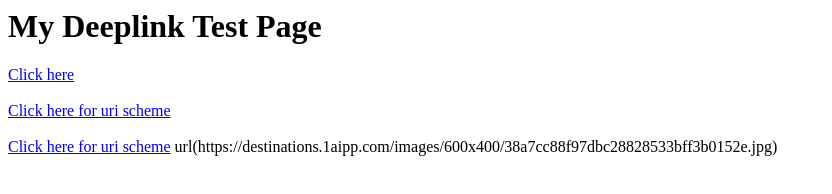
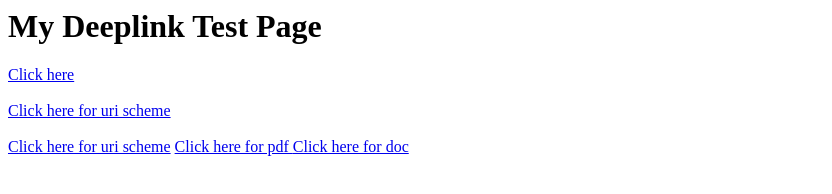
Before and after one commit to amadeusjam/amadeusjam.github.io, a plain HTML site: page index.html in a window 1280 px wide. Shown: the whole page, without its empty margins (0-832 px from the left). Drawn offline with Linux system fonts and the light colour scheme.

Commit message:
Adding links for doc and pdf

```diff
--- a/index.html
+++ b/index.html
@@ -43,9 +43,15 @@
 <br><br>
 <a href="fb-messenger://" target="_blank">Click here for uri scheme</a>
 
+
+<a href="https://www.sample-videos.com/pdf/Sample-pdf-5mb.pdf" target="_blank" extension-type="pdf">
+	Click here for pdf
+</a>
+
+<a href="https://www.sample-videos.com/doc/Sample-doc-file-100kb.doc" target="_blank" extension-type="doc">
+	Click here for doc
+</a>
+
 </body>
 
 </html>
-
-
-url(https://destinations.1aipp.com/images/600x400/38a7cc88f97dbc28828533bff3b0152e.jpg)
```
